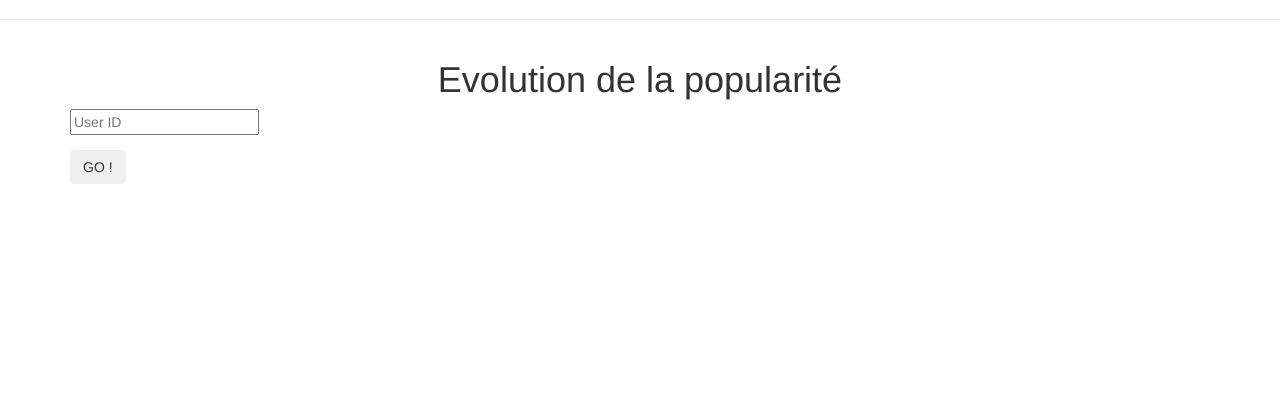
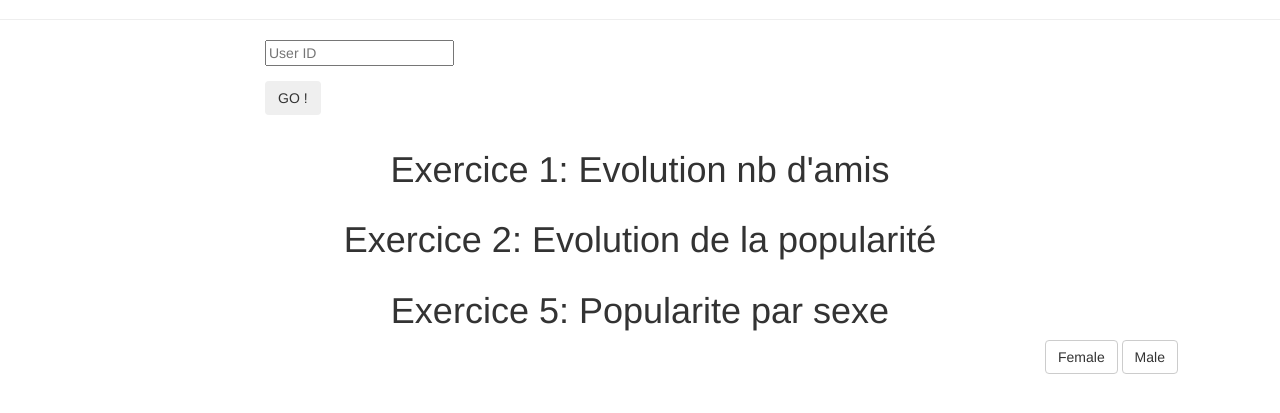
Before and after one commit to fabiensebban/dataviz, a PHP site: page / in a window 1280 px wide. Shown: the part 80-493 px from the top of the page. Run offline with PHP 8.4, Linux system fonts and the light colour scheme; data that the repository does not hold is empty.

Commit message:
Exercice 1

```diff
--- a/index.php
+++ b/index.php
@@ -19,23 +19,53 @@
 		    <?php include ('structure/header.php'); ?>
         </div>
 		<div id="content" class="container">
+            <div class="row">
+                <div class="col-md-2">
+
+                </div>
+
+                <div class="col-md-8">
+                    <div class="form-group">
+                        <input id="user_id" placeholder="User ID"/>
+                    </div>
+                    <div class="form-group">
+                        <button class="btn" id="btn_user_id">GO !</button>
+                    </div>
+                </div>
+
+                <div class="col-md-2"></div>
+
+            </div>
 
             <div class="row">
                 <div class="col-md-2"></div>
-                <div class="col-md-8" style="text-align: center"><h1>Evolution de la popularité</h1></div>
+                <div class="col-md-8" style="text-align: center">
+                    <h1>Exercice 1: Evolution nb d'amis</h1>
+                </div>
+                <div class="col-md-2"></div>
+            </div>
+
+            <div class="row">
+
+                <div class="col-md-2">
+                </div>
+                <div class="col-md-8">
+                    <div id="nb_amis_chart"></div>
+                </div>
+                <div class="col-md-2"></div>
+            </div>
+
+            <div class="row">
+                <div class="col-md-2"></div>
+                <div class="col-md-8" style="text-align: center">
+                    <h1>Exercice 2: Evolution de la popularité</h1>
+                </div>
                 <div class="col-md-2"></div>
             </div>
 
 			<div class="row">
 
                 <div class="col-md-2">
-
-                        <div class="form-group">
-                            <input id="popularite_user_id" placeholder="User ID"/>
-                        </div>
-                        <div class="form-group">
-                            <button class="btn" id="btn_popularite_user_id">GO !</button>
-                        </div>
 
                 </div>
 
@@ -44,7 +74,32 @@
                 </div>
                 <div class="col-md-2"></div>
 			</div>
+
+
+            <div class="row">
+                <div class="col-md-2"></div>
+                <div class="col-md-8" style="text-align: center">
+                    <h1>Exercice 5: Popularite par sexe</h1>
+                </div>
+                <div class="col-md-2"></div>
+            </div>
+
+            <div class="row">
+
+                <div class="col-md-2">
+                </div>
+
+                <div class="col-md-8">
+                    <div id="popularite_sexe_chart"></div>
+                </div>
+                <div class="col-md-2">
+                    <button class="btn btn-default" id="female">Female</button>
+                    <button class="btn btn-default" id="male">Male</button>
+                </div>
+            </div>
+
 		</div>
+
 		<?php include ('structure/footer.php'); ?>
 	</body>
 </html>
--- a/js/dataviz.js
+++ b/js/dataviz.js
@@ -13,27 +13,45 @@ $(document).ready(function(){
 		});
 	}
 
-	/***************************************
+    $('#btn_user_id').click(function(){
+        var userID = $('#user_id').val();
+
+        if(userID != '')
+        {
+            exo1(userID);
+            exo2(userID);
+        }
+    });
+
+    /***************************************
 		QUESTION 1 : PIE CHART : Visite par marque
 	****************************************/
-	getRequest("webservices/infos_user.php?user=2", function(data) {
-		console.log(data);
-	});
+
+    function exo1(userID) {
+
+        $('#nb_amis_chart').empty();
+
+        getRequest("webservices/liste_amis_user.php?user="+ userID, function(data) {
+            var plot1 = $.jqplot('nb_amis_chart', [data], {
+                title:'Default Date Axis',
+                axes:{
+                    xaxis:{
+                        renderer:$.jqplot.DateAxisRenderer,
+                        //tickOptions:{formatString:'%#d %b'},
+                        //tickInterval:'1 day'
+                    }
+                },
+                series:[{lineWidth:4, markerOptions:{style:'square'}}]
+            });
+        });
+    }
 
     /***************************************
      QUESTION 2 : Evolution popularite
      ****************************************/
 
-    $('#btn_popularite_user_id').click(function(){
-        var userID = $('#popularite_user_id').val();
 
-        if(userID != '')
-        {
-            exo(userID);
-        }
-    });
-
-    function exo (userID) {
+    function exo2 (userID) {
         getRequest("webservices/notations_user.php?user=" + userID + "&wschanged=1", function (data) {
 
             $('#popularite_chart').empty();
@@ -52,4 +70,8 @@ $(document).ready(function(){
         });
     }
 
+
+    /***************************************
+     QUESTION 5 :  Popularite par sexe
+     ****************************************/
 });
```
Also changed, not shown: webservices/liste_amis_user.php (+9 -7 lines), webservices/notations_user.php (+26 -4 lines).
